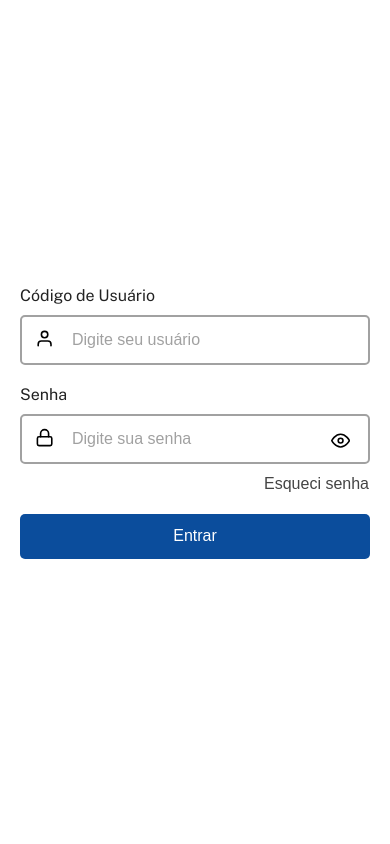
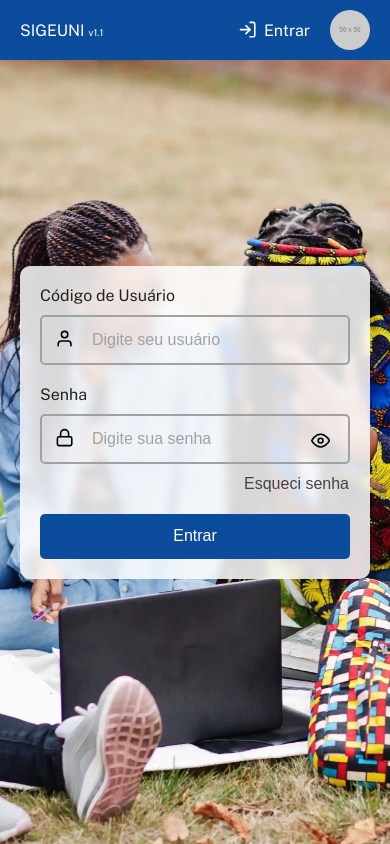
Before and after one commit to heliocarlitos/sigeuni, a React (Vite) app: page /entrar in a window 390 px wide. Built offline with nearby package versions, Linux system fonts and the light colour scheme.

Commit message:
Tela de entrar responsiva

```diff
--- a/src/index.css
+++ b/src/index.css
@@ -88,7 +88,8 @@
     }
 }
 
-input, select {
+input,
+select {
     width: 100%;
     padding: 0 10px;
     height: 50px;
@@ -104,6 +105,10 @@
     &::placeholder {
         color: var(--cor-cinza);
     }
+}
+
+input {
+    background-color: transparent;
 }
 
 select {
--- a/src/pages/entrar/Entrar.css
+++ b/src/pages/entrar/Entrar.css
@@ -8,8 +8,6 @@
     position: absolute;
     width: 100%;
     height: 100dvh;
-    overflow: hidden;
-    z-index: 999999;
     background-image: url(../../../public/image/relativas/estudantes.webp);
     background-repeat: no-repeat;
     background-size: cover;
@@ -25,6 +23,7 @@
     display: flex;
     align-items: center;
     padding-inline: 20px;
+    transition: .2s ease;
 }
 
 .Entrar .formulario .input_bloco {
@@ -77,11 +76,13 @@
 }
 
 @media screen and (max-width:700px) {
-    .Entrar {
-        background-color: var(--cor-branca);
-    }
-
     .Entrar .formulario {
         max-width: 100%;
+        background-color: #ffffffd6;
+        backdrop-filter: blur(4px);
+        height: auto;
+        padding: 20px;
+        margin-inline: 20px;
+        border-radius: 10px;
     }
 }
```
